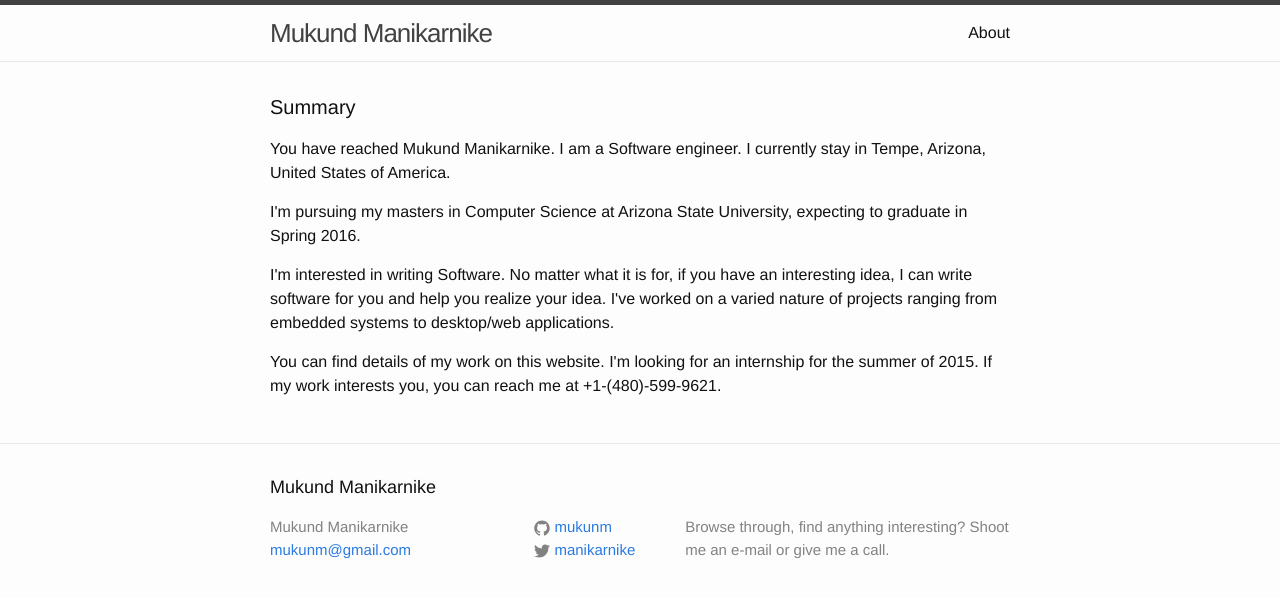
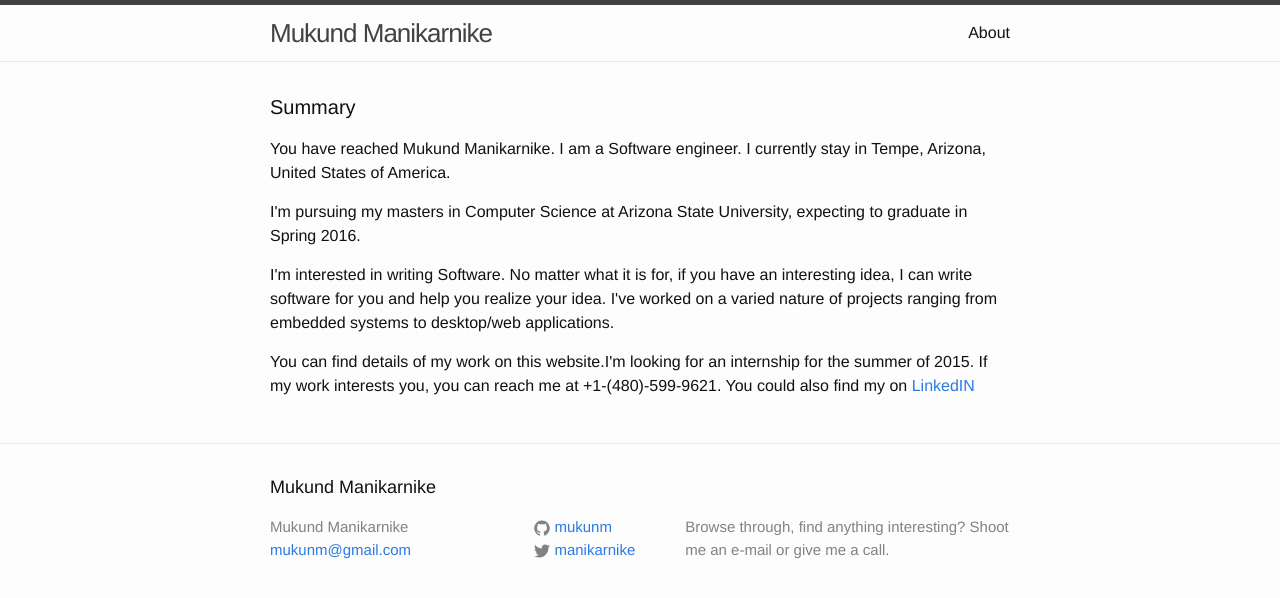
Before and after one commit to deeptianupindi/mukunm.github.io, a Jekyll site: the page built from index.html, in a window 1280 px wide. Shown: the top 598 px of the page. Built offline with Jekyll 4.4.1, drawn with Linux system fonts in a browser that asks for light colours.

Commit message:
Added link to LinkedIn Profile

```diff
--- a/index.html
+++ b/index.html
@@ -21,9 +21,11 @@ layout: default
     to desktop/web applications.
   </p>
   <p class = "rss-subscribe">
-    You can find details of my work on this website. I'm looking for an internship
-    for the summer of 2015. If my work interests you, you can reach
-    me at +1-(480)-599-9621.
+    You can find details of my work on this website.I'm looking for an
+    internship for the summer of 2015.
+
+    If my work interests you, you can reach me at +1-(480)-599-9621. You could
+    also find my on <a href="https://www.linkedin.com/in/manikarnike">LinkedIN</a>
   </p>
 
 </div>
```
